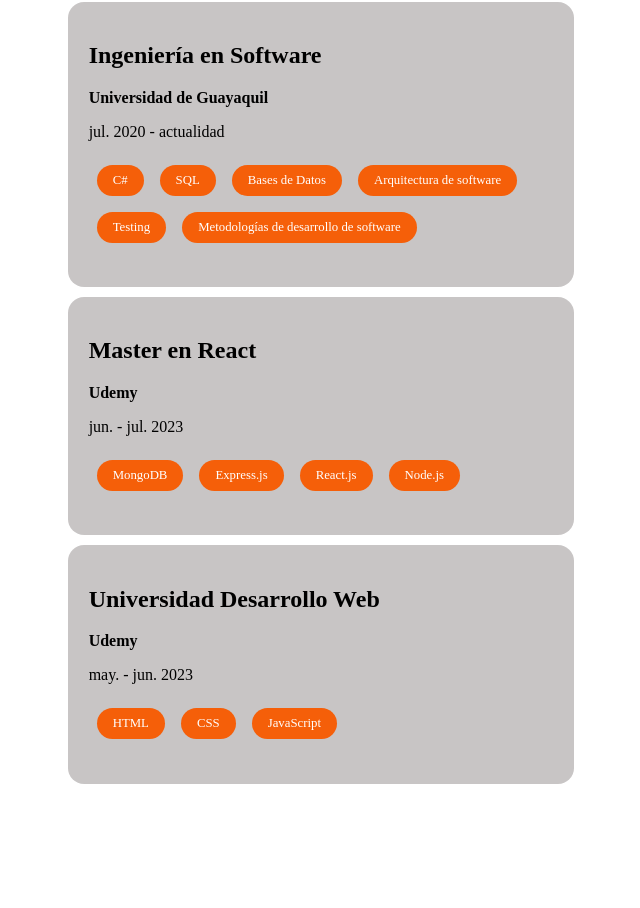
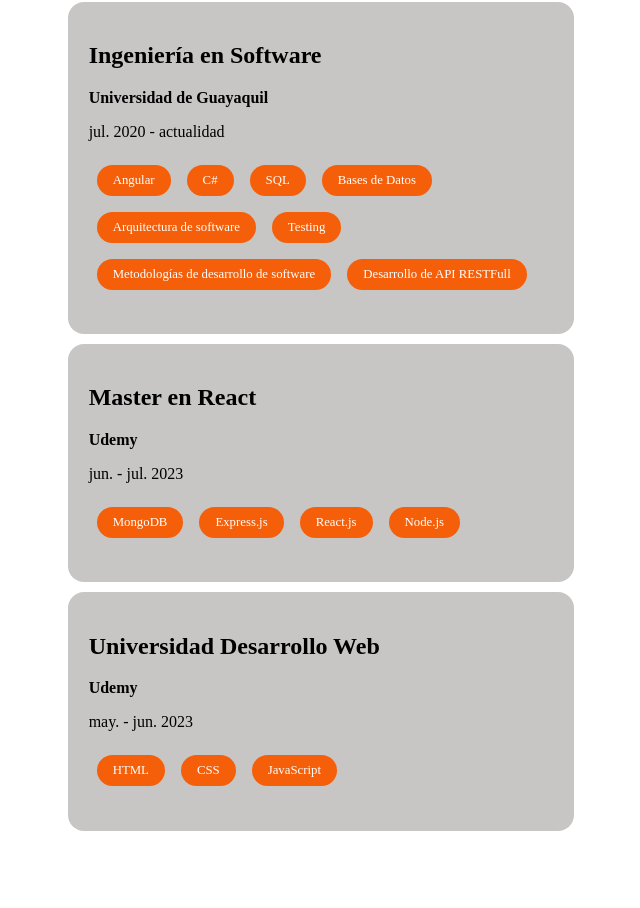
Before and after one commit to eliascando/eliascando_com, a React (Vite) app: page / in a window 1280 px wide. Shown: the part 883-1791 px from the top of the page, without its empty margins (521-1161 px from the left). Built offline with nearby package versions, Linux system fonts and the light colour scheme; the HTML template or start-up script is replaced by a standard one.

Commit message:
Añadir detalles en experiencia

```diff
--- a/src/layout/Experience.jsx
+++ b/src/layout/Experience.jsx
@@ -31,6 +31,7 @@
                 <p><strong>Universidad de Guayaquil</strong></p>
                 <p>jul. 2020 - actualidad</p>
                 <p>
+                    <Pill text="Angular" />
                     <Pill text="C#" />
                     <Pill text="SQL" />
                     <Pill text="Bases de Datos" />
@@ -38,6 +39,7 @@
                     <Pill text="Testing" />
                     <Pill text="Metodologías de
                     desarrollo de software" />
+                    <Pill text="Desarrollo de API RESTFull" />
                 </p>
             </section>
             <section>
```
